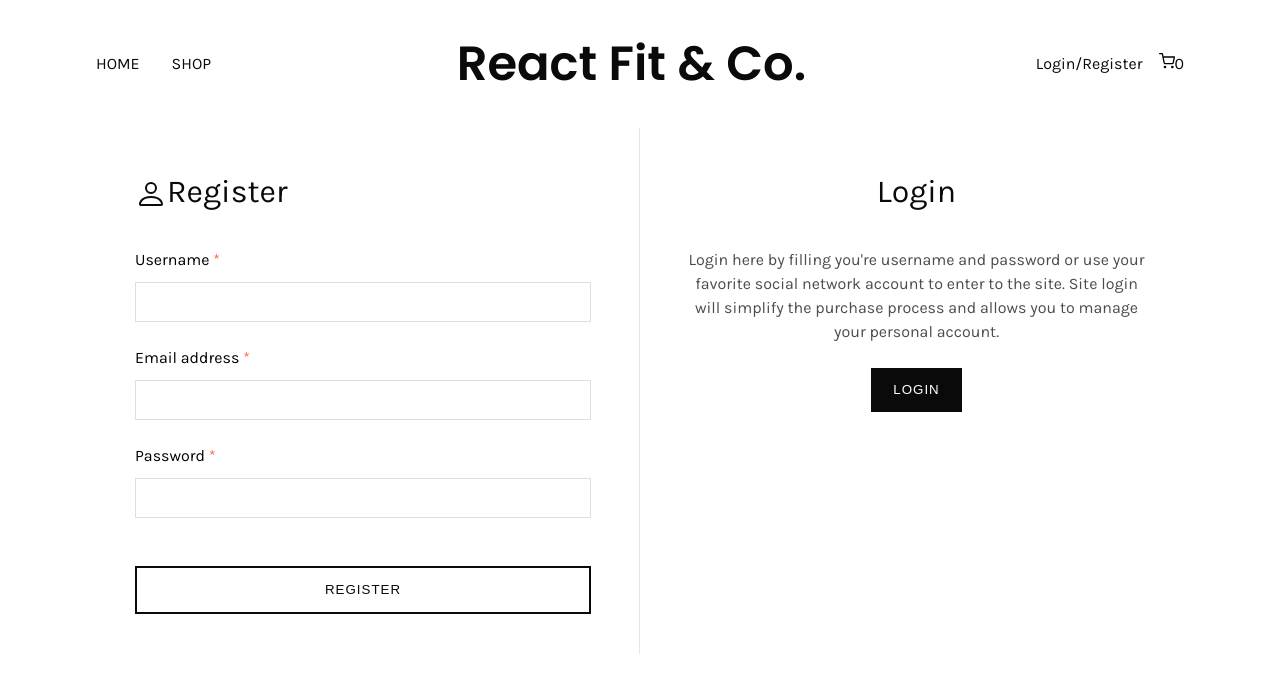
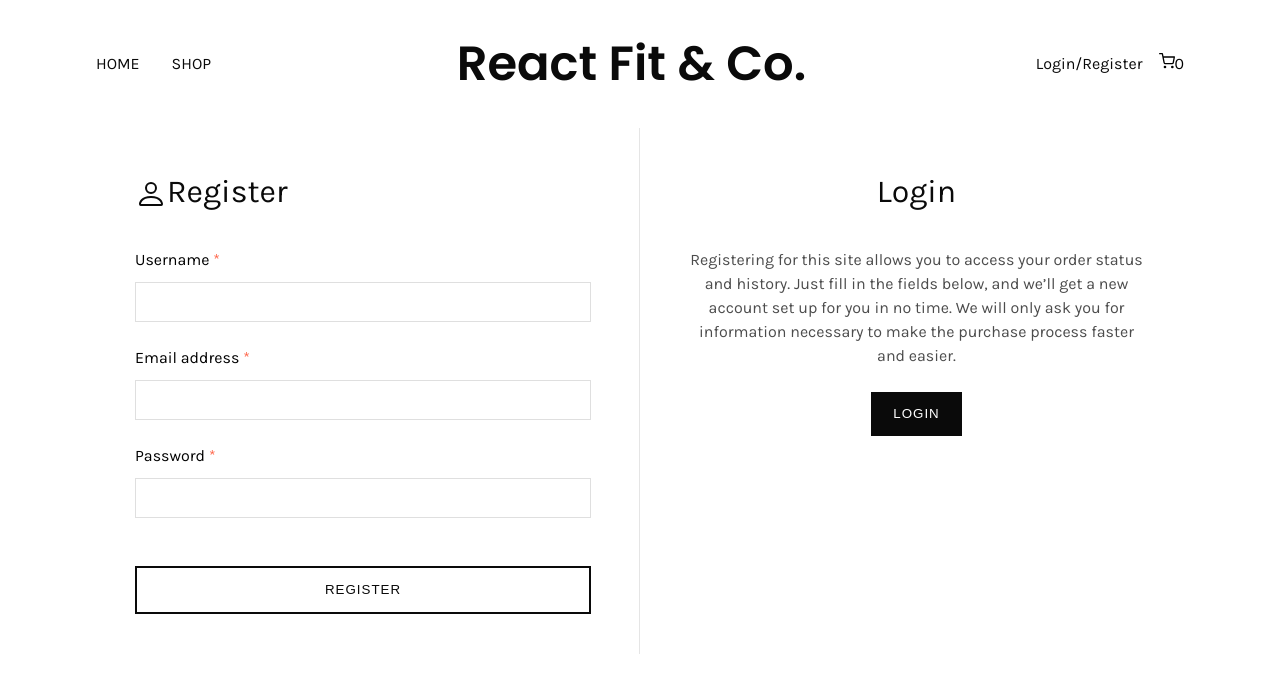
Before and after one commit to yjcyun/react_fit, a React (Create React App) app in the folder client/: page /my-account/register in a window 1280 px wide. Shown: the top 692 px of the page. Built offline with nearby package versions, Linux system fonts and the light colour scheme.

Commit message:
Refactor login register page

```diff
--- a/client/src/components/auth/Login.jsx
+++ b/client/src/components/auth/Login.jsx
@@ -1,12 +1,17 @@
 import React from 'react'
-import styled from 'styled-components'
 import { IoIosLogIn } from 'react-icons/io'
-import { Link } from 'react-router-dom'
+import { FormControl } from '../../globalStyles'
+import LoginRegister from './LoginRegister'
+import Button from '../layout/Button'
 
 const Login = () => {
   return (
-    <LoginRegisterStyled>
-      <ActiveColumn>
+    <LoginRegister
+      title='register'
+      desc='Registering for this site allows you to access your order status and history. Just fill in the fields below, and we’ll get a new account set up for you in no time. We will only ask you for information necessary to make the purchase process faster and easier.'
+      btnTo='register'
+      btnText='register'
+    >
       <h2><IoIosLogIn className='icon' />Login</h2>
       <form>
         <FormControl>
@@ -23,84 +28,10 @@ const Login = () => {
             required
           />
         </FormControl>
-          <Button flex>Login</Button>
+        <Button flex>login</Button>
       </form>
-      </ActiveColumn>
-      <InactiveColumn>
-        <h2>Register</h2>
-        <p>Registering for this site allows you to access your order status and history. Just fill in the fields below, and we’ll get a new account set up for you in no time. We will only ask you for information necessary to make the purchase process faster and easier.</p>
-        <Link to='/my-account/register'><Button type='button' dark>register</Button></Link>
-      </InactiveColumn>
-    </LoginRegisterStyled>
+    </LoginRegister>
   )
 }
 
-const LoginRegisterStyled = styled.section`
-  display: grid;
-  grid-template-columns: repeat(auto-fit, minmax(270px, 1fr));
-  h2 {
-    font-weight: 400;
-    font-size: 2rem;
-    margin-bottom: 2rem;
-  }
-`
-
-const ActiveColumn = styled.div`
-  display: flex;
-  flex-direction: column;
-  padding: 2.5rem 3rem;
-  border-right: 1px solid rgba(0,0,0,0.1);
-  .icon {
-    vertical-align: middle;
-  }
-`
-
-const FormControl = styled.div`
-  display: flex;
-  flex-direction: column;
-  margin-bottom: 1.5rem;
-
-  label {
-    margin-bottom: 10px;
-    span {
-      color: var(--red-clr);
-    }
-  }
-
-  input {
-    border-radius: none;
-    border: var(--input-border);
-    height: 2.5rem;
-    padding: 0 10px;
-    font-family: var(--primary-ff);
-  }
-`
-
-const InactiveColumn = styled.div`
-  display: flex;
-  align-items: center;
-  flex-direction: column;
-  text-align: center;
-  padding: 2.5rem 3rem;
-`
-
-const Button = styled.button`
-  text-transform: uppercase;
-  background-color: ${props => props.dark ? 'var(--dark-clr)' : 'var(--light-clr)'};
-  color: ${props => props.dark ? 'var(--light-clr)' : 'var(--dark-clr)'};
-  padding: 0.9rem 1.4rem;
-  border: ${props => props.dark ? 'none' : '2px solid var(--dark-clr)'};
-  cursor: pointer;
-  letter-spacing: 1px;
-  width: ${props => props.flex ? '100%' : 'auto'};
-  margin-top: 1.5rem;
-  transition: all 0.2s;
-
-  :hover {
-    background-color: #222;
-    border: ${props => props.dark ? 'none' : '2px solid #222'};
-    color: var(--light-clr);
-  };
-`
-
 export default Login
--- /dev/null
+++ b/client/src/components/auth/LoginRegister.jsx
@@ -0,0 +1,52 @@
+import React from 'react'
+import styled from 'styled-components'
+import { Link } from 'react-router-dom'
+import Button from '../layout/Button'
+
+const LoginRegister = ({ children, title, desc }) => {
+  return (
+    <LoginRegisterStyled>
+      <ActiveColumn>
+        {children}
+      </ActiveColumn>
+      <InactiveColumn>
+        <h2>{title}</h2>
+        <p>{desc}</p>
+        <Link to={`/my-account/${title}`}>
+          <Button type='button' dark>{title}</Button>
+        </Link>
+      </InactiveColumn>
+    </LoginRegisterStyled>
+  )
+}
+
+const LoginRegisterStyled = styled.section`
+  display: grid;
+  grid-template-columns: repeat(auto-fit, minmax(270px, 1fr));
+  h2 {
+    font-weight: 400;
+    font-size: 2rem;
+    margin-bottom: 2rem;
+    text-transform: capitalize;
+  }
+`
+
+const ActiveColumn = styled.div`
+  display: flex;
+  flex-direction: column;
+  padding: 2.5rem 3rem;
+  border-right: 1px solid rgba(0,0,0,0.1);
+  .icon {
+    vertical-align: middle;
+  }
+`
+
+const InactiveColumn = styled.div`
+  display: flex;
+  align-items: center;
+  flex-direction: column;
+  text-align: center;
+  padding: 2.5rem 3rem;
+`
+
+export default LoginRegister
--- a/client/src/components/auth/Register.jsx
+++ b/client/src/components/auth/Register.jsx
@@ -1,12 +1,17 @@
 import React from 'react'
-import styled from 'styled-components'
 import { BsPerson } from 'react-icons/bs'
-import { Link } from 'react-router-dom'
+import { FormControl } from '../../globalStyles'
+import LoginRegister from './LoginRegister'
+import Button from '../layout/Button'
 
 const Register = () => {
   return (
-    <LoginRegisterStyled>
-      <ActiveColumn>
+    <LoginRegister
+      title='login'
+      desc='Registering for this site allows you to access your order status and history. Just fill in the fields below, and we’ll get a new account set up for you in no time. We will only ask you for information necessary to make the purchase process faster and easier.'
+      btnTo='login'
+      btnText='login'
+    >
       <h2><BsPerson className='icon' />Register</h2>
       <form>
         <FormControl>
@@ -32,82 +37,8 @@ const Register = () => {
         </FormControl>
         <Button flex>Register</Button>
       </form>
-      </ActiveColumn>
-      <InactiveColumn>
-        <h2>Login</h2>
-        <p>Login here by filling you're username and password or use your favorite social network account to enter to the site. Site login will simplify the purchase process and allows you to manage your personal account.</p>
-        <Link to='/my-account/login'><Button type='button' dark>login</Button></Link>
-      </InactiveColumn>
-    </LoginRegisterStyled>
+    </LoginRegister>
   )
 }
 
-const LoginRegisterStyled = styled.section`
-  display: grid;
-  grid-template-columns: repeat(auto-fit, minmax(270px, 1fr));
-  h2 {
-    font-weight: 400;
-    font-size: 2rem;
-    margin-bottom: 2rem;
-  }
-`
-
-const ActiveColumn = styled.div`
-  display: flex;
-  flex-direction: column;
-  padding: 2.5rem 3rem;
-  border-right: 1px solid rgba(0,0,0,0.1);
-  .icon {
-    vertical-align: middle;
-  }
-`
-
-const FormControl = styled.div`
-  display: flex;
-  flex-direction: column;
-  margin-bottom: 1.5rem;
-
-  label {
-    margin-bottom: 10px;
-    span {
-      color: var(--red-clr);
-    }
-  }
-
-  input {
-    border-radius: none;
-    border: var(--input-border);
-    height: 2.5rem;
-    padding: 0 10px;
-    font-family: var(--primary-ff);
-  }
-`
-
-const InactiveColumn = styled.div`
-  display: flex;
-  align-items: center;
-  flex-direction: column;
-  text-align: center;
-  padding: 2.5rem 3rem;
-`
-
-const Button = styled.button`
-  text-transform: uppercase;
-  background-color: ${props => props.dark ? 'var(--dark-clr)' : 'var(--light-clr)'};
-  color: ${props => props.dark ? 'var(--light-clr)' : 'var(--dark-clr)'};
-  padding: 0.9rem 1.4rem;
-  border: ${props => props.dark ? 'none' : '2px solid var(--dark-clr)'};
-  cursor: pointer;
-  letter-spacing: 1px;
-  width: ${props => props.flex ? '100%' : 'auto'};
-  margin-top: 1.5rem;
-  transition: all 0.2s;
-
-  :hover {
-    background-color: #222;
-    border: ${props => props.dark ? 'none' : '2px solid #222'};
-    color: var(--light-clr);
-  };
-`
-
 export default Register
--- /dev/null
+++ b/client/src/components/layout/Button.jsx
@@ -0,0 +1,32 @@
+import React from 'react'
+import styled from 'styled-components'
+
+const Button = ({ children, type, dark, flex }) =>
+  <ButtonStyled
+    type={type}
+    dark={dark}
+    flex={flex}
+  >
+    {children}
+  </ButtonStyled>
+
+const ButtonStyled = styled.button`
+  text-transform: uppercase;
+  background-color: ${props => props.dark ? 'var(--dark-clr)' : 'var(--light-clr)'};
+  color: ${props => props.dark ? 'var(--light-clr)' : 'var(--dark-clr)'};
+  padding: 0.9rem 1.4rem;
+  border: ${props => props.dark ? 'none' : '2px solid var(--dark-clr)'};
+  cursor: pointer;
+  letter-spacing: 1px;
+  width: ${props => props.flex ? '100%' : 'auto'};
+  margin-top: 1.5rem;
+  transition: all 0.2s;
+
+  :hover {
+    background-color: #222;
+    border: ${props => props.dark ? 'none' : '2px solid #222'};
+    color: var(--light-clr);
+  };
+`
+
+export default Button
--- /dev/null
+++ b/client/src/globalStyles.js
@@ -0,0 +1,22 @@
+import styled from "styled-components";
+
+export const FormControl = styled.div`
+  display: flex;
+  flex-direction: column;
+  margin-bottom: 1.5rem;
+
+  label {
+    margin-bottom: 10px;
+    span {
+      color: var(--red-clr);
+    }
+  }
+
+  input {
+    border-radius: none;
+    border: var(--input-border);
+    height: 2.5rem;
+    padding: 0 10px;
+    font-family: var(--primary-ff);
+  }
+`
```
Lines whose indentation alone changed are shown as unchanged.
